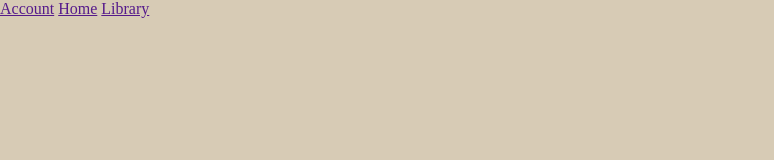
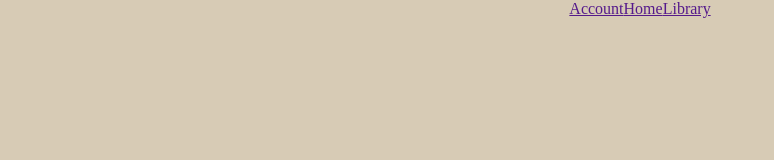
Before and after one commit to m4dde/bookRecApp, a plain HTML site: page index.html in a window 1280 px wide. Shown: the whole page, without its empty margins (0-774 px from the left). Drawn offline with Linux system fonts and the light colour scheme.

Commit message:
nav for homepage

```diff
--- a/style.css
+++ b/style.css
@@ -15,3 +15,9 @@ body {
     /* Primary fargen kan være #6b6748*/
     background: #d7cbb5;
 }
+
+nav {
+    display: flex;
+    justify-content: center;
+    margin: auto;
+}
```
Also changed, not shown: index.html (+1 -0 lines).
